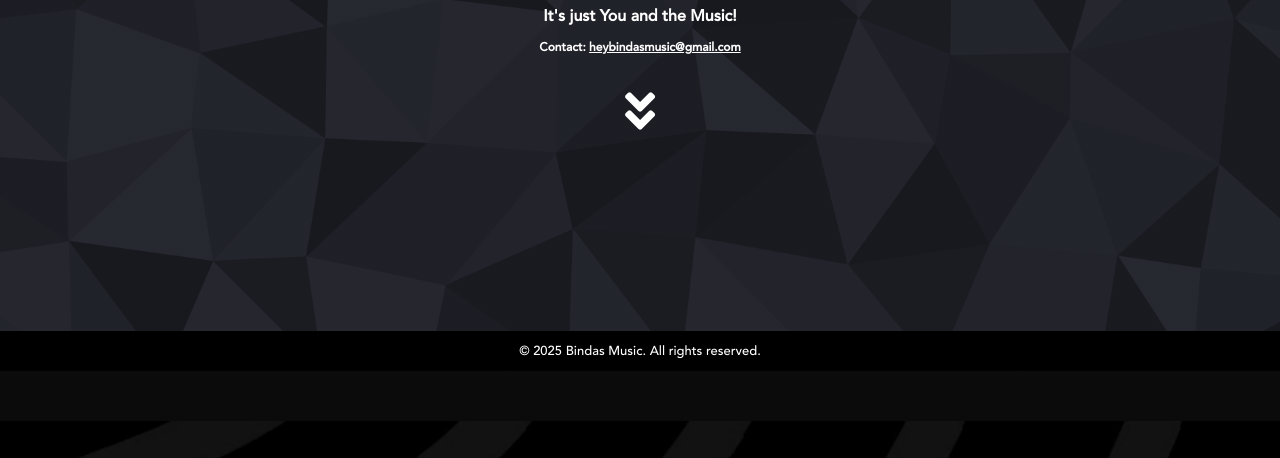
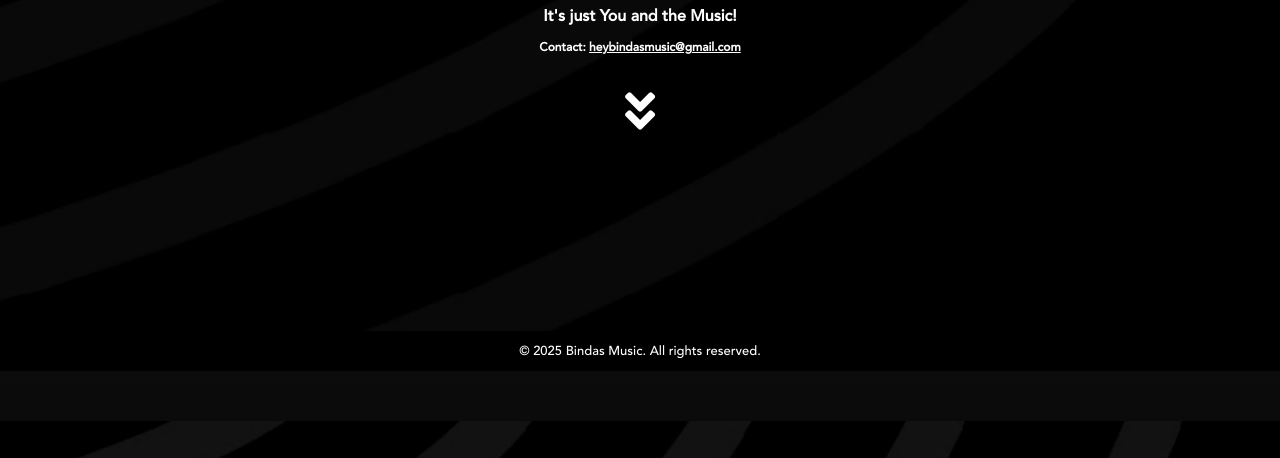
Before and after one commit to Brindhamanick/Brindhamanick, a plain HTML site: page index.html in a window 1280 px wide. Shown: the part 429-887 px from the top of the page. Drawn offline with Linux system fonts and the light colour scheme.

Commit message:
Update style.css

```diff
--- a/style.css
+++ b/style.css
@@ -35,7 +35,7 @@ body {
 }
 
 header {
-    background-image: linear-gradient(rgba(0,0,0,0.5), rgba(0,0,0,0.5)), url('https://github.com/Brindhamanick/Brindhamanick/blob/main/assests/bg1.png?raw=true');
+    background-image: linear-gradient(rgba(0,0,0,0.5), rgba(0,0,0,0.5)), url('https://github.com/Brindhamanick/Brindhamanick/blob/main/assests/bg2.png?raw=true');
     height: 100vh;
     background-size: cover;
     background-position: center;
```
